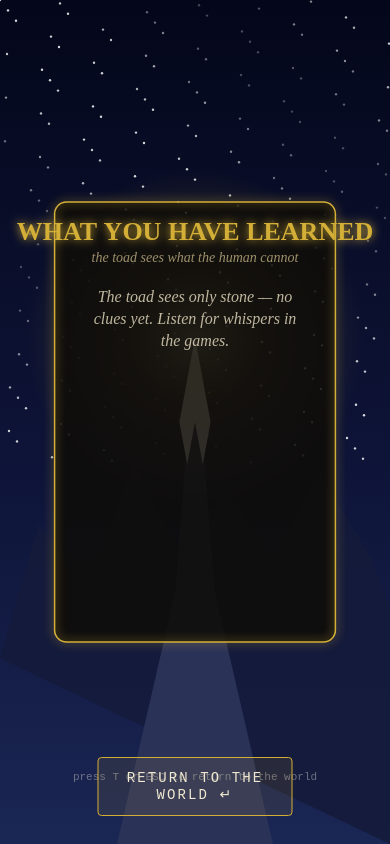
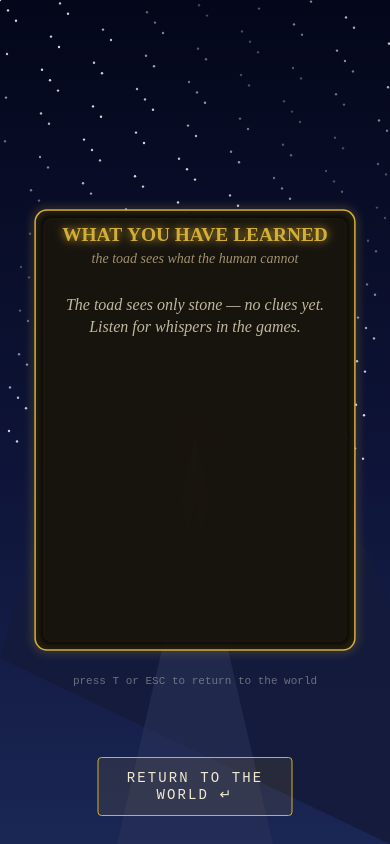
Before and after one commit to EJKIV/god-games, a website: page olympus-clues.html in a window 390 px wide. Drawn offline with Linux system fonts and the light colour scheme; animation ran at ten frames a second.

Commit message:
polish mystery progression surfaces
Keep the Daedalus rescue gate centralized on the compassion mystery, improve the Olympus clue tablet layout across viewports, and reduce progress sync write frequency while preserving page-hide flushes.

```diff
--- a/olympus-clues.html
+++ b/olympus-clues.html
@@ -63,6 +63,10 @@ function maskRiddle(text) {
 function render() {
   const W = canvas.width, H = canvas.height;
   const t = performance.now() / 1000;
+  const tabW = Math.min(720, W * 0.82);
+  const tabH = Math.min(440, H * 0.58);
+  const tx = (W - tabW) / 2;
+  const ty = Math.max(86, (H - tabH) * 0.52);
 
   // ── Backdrop: Mt. Olympus night sky ──────────────────────────────────
   const sky = ctx.createLinearGradient(0, 0, 0, H);
@@ -87,43 +91,42 @@ function render() {
   const mpts = [[0,0.78],[0.10,0.62],[0.22,0.70],[0.34,0.55],[0.46,0.65],[0.58,0.58],[0.70,0.66],[0.82,0.56],[0.95,0.66],[1,0.72]];
   for (const [px, py] of mpts) ctx.lineTo(px * W, py * H);
   ctx.lineTo(W, H); ctx.closePath(); ctx.fill();
-  // Central peak — Olympus itself
-  ctx.fillStyle = '#2a3258';
+  // Central peak — Olympus itself. Kept low and subdued so the clue tablet
+  // reads as the foreground object across desktop and mobile viewports.
+  ctx.fillStyle = 'rgba(42,50,88,0.58)';
   ctx.beginPath();
   ctx.moveTo(W * 0.30, H);
   ctx.lineTo(W * 0.45, H * 0.70);
-  ctx.lineTo(W * 0.50, H * 0.40);
+  ctx.lineTo(W * 0.50, H * 0.52);
   ctx.lineTo(W * 0.55, H * 0.70);
   ctx.lineTo(W * 0.70, H);
   ctx.closePath(); ctx.fill();
   // Snowcap
-  ctx.fillStyle = '#f5f8ff';
+  ctx.fillStyle = 'rgba(245,248,255,0.58)';
   ctx.beginPath();
-  ctx.moveTo(W * 0.46, H * 0.50);
-  ctx.lineTo(W * 0.50, H * 0.40);
-  ctx.lineTo(W * 0.54, H * 0.50);
-  ctx.lineTo(W * 0.52, H * 0.55);
-  ctx.lineTo(W * 0.50, H * 0.50);
-  ctx.lineTo(W * 0.48, H * 0.55);
+  ctx.moveTo(W * 0.465, H * 0.59);
+  ctx.lineTo(W * 0.50, H * 0.52);
+  ctx.lineTo(W * 0.535, H * 0.59);
+  ctx.lineTo(W * 0.518, H * 0.63);
+  ctx.lineTo(W * 0.50, H * 0.59);
+  ctx.lineTo(W * 0.482, H * 0.63);
   ctx.closePath(); ctx.fill();
   // Aura at the summit
-  const aura = ctx.createRadialGradient(W * 0.5, H * 0.40, 4, W * 0.5, H * 0.40, H * 0.20);
-  aura.addColorStop(0,   `rgba(255,240,180,${0.55 + Math.sin(t * 2) * 0.10})`);
-  aura.addColorStop(0.4, `rgba(212,175,55,0.20)`);
+  const aura = ctx.createRadialGradient(W * 0.5, H * 0.52, 4, W * 0.5, H * 0.52, H * 0.18);
+  aura.addColorStop(0,   `rgba(255,240,180,${0.32 + Math.sin(t * 2) * 0.08})`);
+  aura.addColorStop(0.4, `rgba(212,175,55,0.12)`);
   aura.addColorStop(1,   'rgba(212,175,55,0)');
   ctx.fillStyle = aura;
   ctx.fillRect(0, 0, W, H);
 
   // ── Stone tablet: clues earned ───────────────────────────────────────
-  const tabW = Math.min(720, W * 0.72);
-  const tabH = Math.min(440, H * 0.62);
-  const tx = (W - tabW) / 2;
-  const ty = (H - tabH) / 2;
 
   // Tablet background
   ctx.save();
-  ctx.fillStyle = 'rgba(15,12,8,0.86)';
+  ctx.fillStyle = 'rgba(8,7,7,0.96)';
   ctx.beginPath(); ctx.roundRect(tx, ty, tabW, tabH, 12); ctx.fill();
+  ctx.fillStyle = 'rgba(30,24,16,0.72)';
+  ctx.beginPath(); ctx.roundRect(tx + 8, ty + 8, tabW - 16, tabH - 16, 8); ctx.fill();
   ctx.strokeStyle = GOLD; ctx.lineWidth = 1.5;
   ctx.shadowColor = GOLD; ctx.shadowBlur = 10;
   ctx.beginPath(); ctx.roundRect(tx, ty, tabW, tabH, 12); ctx.stroke();
@@ -133,14 +136,15 @@ function render() {
   // Title
   ctx.save();
   ctx.textAlign = 'center';
-  ctx.font = 'bold 26px serif';
+  const titleSize = Math.max(18, Math.min(26, tabW / 16.5));
+  ctx.font = `bold ${titleSize}px serif`;
   ctx.fillStyle = GOLD;
   ctx.shadowColor = GOLD; ctx.shadowBlur = 10;
-  ctx.fillText('WHAT YOU HAVE LEARNED', W / 2, ty + 38);
+  ctx.fillText('WHAT YOU HAVE LEARNED', W / 2, ty + titleSize + 12);
   ctx.shadowBlur = 0;
   ctx.font = 'italic 14px serif';
   ctx.fillStyle = 'rgba(220,200,150,0.7)';
-  ctx.fillText('the toad sees what the human cannot', W / 2, ty + 60);
+  ctx.fillText('the toad sees what the human cannot', W / 2, ty + titleSize + 34);
   ctx.restore();
 
   // Clues earned — list them
@@ -195,7 +199,7 @@ function render() {
     ctx.font = 'bold 14px monospace';
     ctx.fillStyle = '#ff88cc';
     ctx.shadowColor = '#ff88cc'; ctx.shadowBlur = 6;
-    ctx.fillText('SPEAK THE KING\'S NAME ON THE MOUNTAIN', W / 2, ty + tabH - 64);
+    wrapAndDraw('SPEAK THE KING\'S NAME ON THE MOUNTAIN', W / 2, ty + tabH - 64, tabW - 56, 18, 'center');
     ctx.shadowBlur = 0;
     ctx.restore();
   }
@@ -205,7 +209,7 @@ function render() {
   ctx.textAlign = 'center';
   ctx.font = '11px monospace';
   ctx.fillStyle = 'rgba(180,180,180,0.55)';
-  ctx.fillText('press T or ESC to return to the world', W / 2, H - 64);
+  ctx.fillText('press T or ESC to return to the world', W / 2, Math.min(H - 96, ty + tabH + 34));
   ctx.restore();
 
   requestAnimationFrame(render);
--- a/progress-sync.js
+++ b/progress-sync.js
@@ -6,7 +6,7 @@
 //   2. GET /api/progress?name=<player>. Merge remote state into Engine.unlock:
 //      • set every remote unlock id (no-op if local already has it)
 //      • for every remote counter, take max(local, remote) and write back
-//   3. Subscribe to Engine.unlock.onChange. On any change, debounce ~700ms and
+//   3. Subscribe to Engine.unlock.onChange. On any change, debounce ~2s and
 //      POST the full local state to /api/progress. Server merges (max, union).
 //
 // Why this is safe:
@@ -25,7 +25,7 @@
 
   const NAME_KEY = 'godgames_playerName';
   const ENDPOINT = '/api/progress';
-  const DEBOUNCE_MS = 700;
+  const DEBOUNCE_MS = 2000;
 
   function getName() {
     try { return (localStorage.getItem(NAME_KEY) || '').trim(); }
```
Also changed, not shown: icarus.html (+8 -8 lines).
